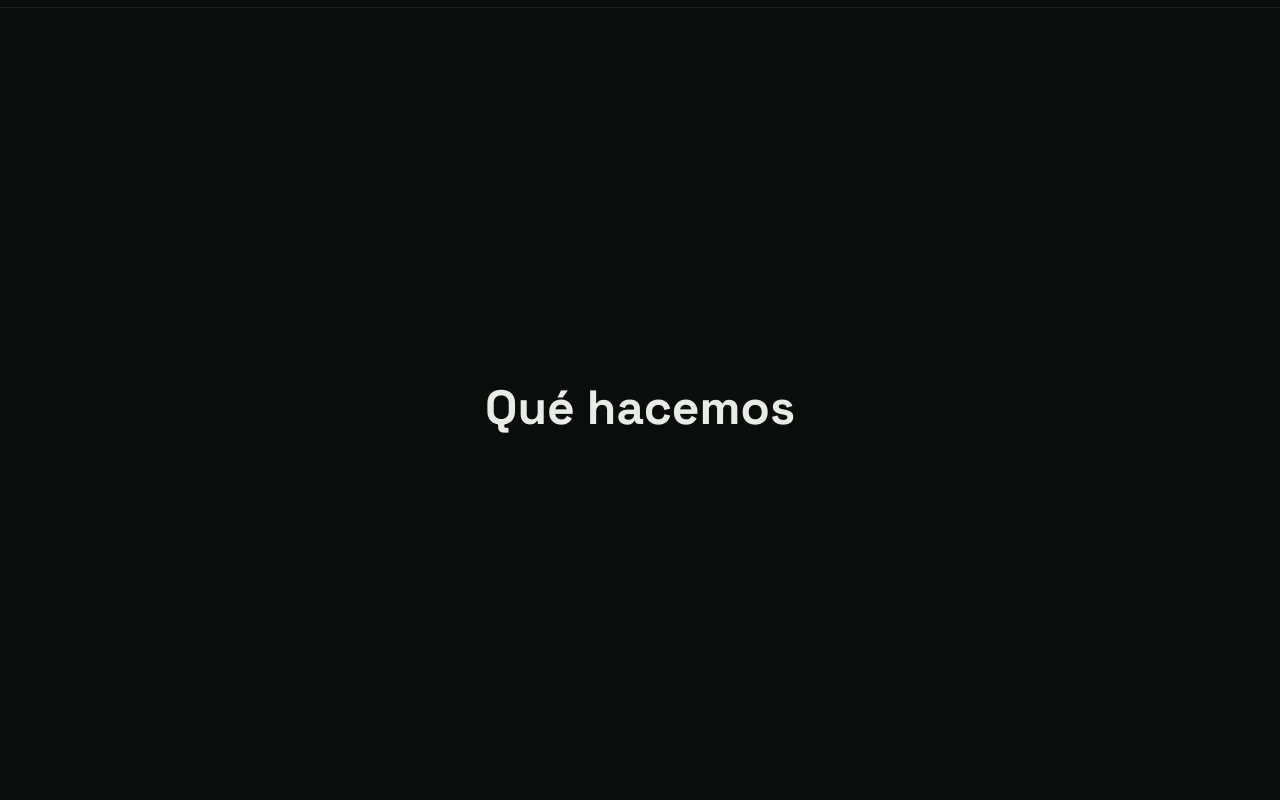
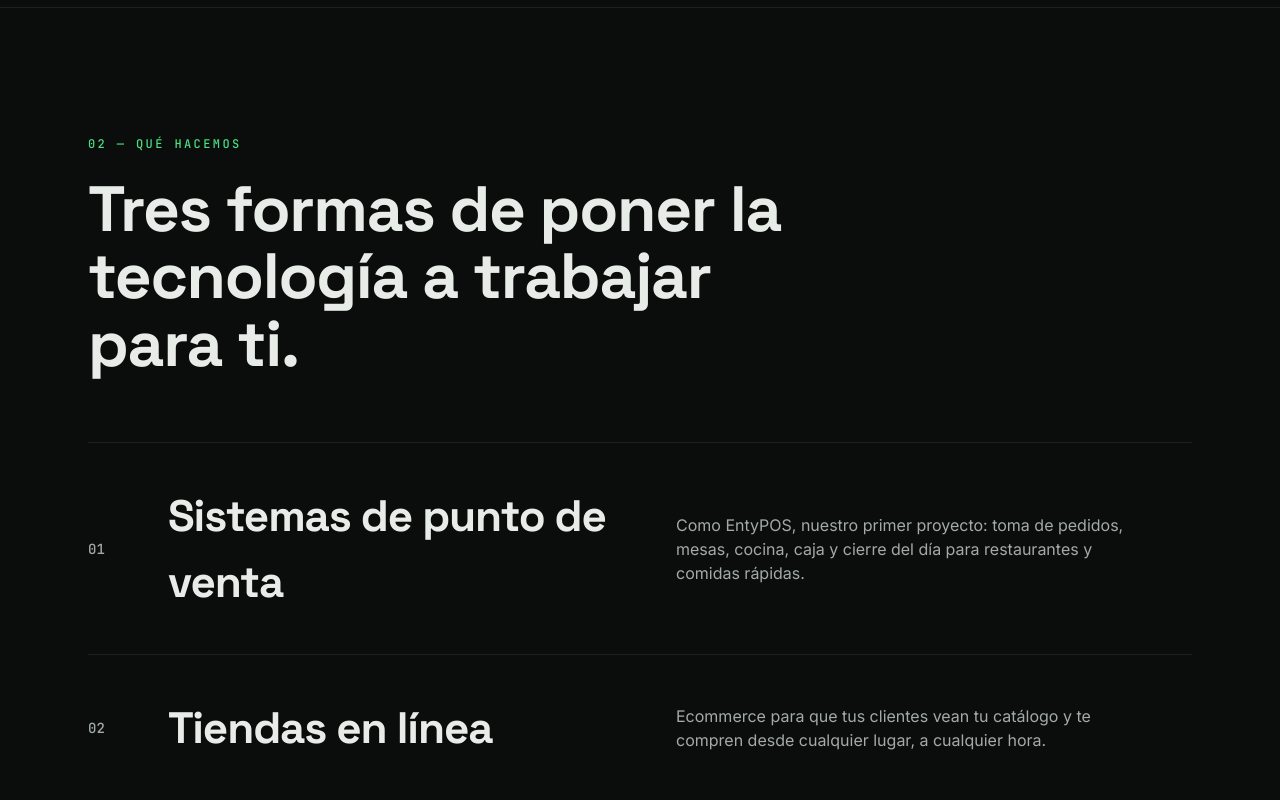
Before and after one commit to Jefemaestro98/EntySoftware-web, a React (Vite) app: page / in a window 1280 px wide. Shown: the part 1800-2600 px from the top of the page. Built offline with nearby package versions, Linux system fonts and the light colour scheme.

Commit message:
feat: sección Qué hacemos con filas animadas al pasar el cursor

```diff
--- a/src/App.tsx
+++ b/src/App.tsx
@@ -4,10 +4,10 @@ import Hero from './components/Hero'
 import About from './components/About'
 import Marquee from './components/Marquee'
 import Reveal from './components/Reveal'
+import Services from './components/Services'
 
 // Secciones de prueba que faltan por construir
 const pruebas = [
-  { id: 'que', titulo: 'Qué hacemos' },
   { id: 'entypos', titulo: 'EntyPOS' },
   { id: 'para', titulo: 'Para qué' },
   { id: 'contacto', titulo: 'Contacto' },
@@ -23,6 +23,7 @@ export default function App() {
         <Hero />
         <About />
         <Marquee />
+        <Services/>
         {pruebas.map((s) => (
           <section
             key={s.id}
--- /dev/null
+++ b/src/components/Services.tsx
@@ -0,0 +1,64 @@
+import { ArrowUpRight } from 'lucide-react'
+import Reveal from './Reveal'
+import SectionLabel from './SectionLabel'
+import { services } from '../data/content'
+
+export default function Services() {
+  return (
+    <section id="que" aria-labelledby="que-title" className="border-t border-line">
+      <div className="mx-auto max-w-6xl px-6 py-20 md:py-32">
+        <SectionLabel number={services.number} label={services.label} />
+        <Reveal>
+          <h2
+            id="que-title"
+            className="mt-6 max-w-3xl font-display text-[clamp(36px,5vw,64px)] leading-[1.05] font-bold tracking-[-0.02em]"
+          >
+            {services.title}
+          </h2>
+        </Reveal>
+
+        <ul className="mt-16 border-t border-line">
+          {services.items.map((item, i) => (
+            <li key={item.title}>
+              <Reveal delay={i * 0.1}>
+                <a
+                  href={item.href}
+                  className="group relative flex flex-wrap items-center gap-x-10 gap-y-3 py-8 outline-none md:py-10"
+                >
+                  {/* Número */}
+                  <span className="w-10 font-mono text-sm text-muted">
+                    {String(i + 1).padStart(2, '0')}
+                  </span>
+
+                  {/* Título: se mueve a la derecha al pasar el cursor */}
+                  <h3 className="min-w-0 flex-[1_1_320px] font-display text-[clamp(26px,3.5vw,44px)] font-bold tracking-tight transition-transform duration-500 ease-[cubic-bezier(0.22,1,0.36,1)] group-hover:translate-x-3 group-focus-visible:translate-x-3 motion-reduce:transition-none">
+                    {item.title}
+                  </h3>
+
+                  {/* Descripción: se aclara al pasar el cursor */}
+                  <p className="min-w-0 flex-[1_1_300px] text-muted transition-colors duration-500 group-hover:text-ink">
+                    {item.text}
+                  </p>
+
+                  {/* Flecha: visible siempre en celular; en escritorio aparece con hover */}
+                  <ArrowUpRight
+                    aria-hidden="true"
+                    size={28}
+                    className="shrink-0 text-accent transition-all duration-500 ease-[cubic-bezier(0.22,1,0.36,1)] md:-translate-x-2 md:opacity-0 md:group-hover:translate-x-0 md:group-hover:opacity-100 md:group-focus-visible:translate-x-0 md:group-focus-visible:opacity-100"
+                  />
+
+                  {/* Línea de abajo: gris fija + verde que se dibuja encima */}
+                  <span aria-hidden="true" className="absolute inset-x-0 bottom-0 h-px bg-line" />
+                  <span
+                    aria-hidden="true"
+                    className="absolute inset-x-0 bottom-0 h-px origin-left scale-x-0 bg-accent transition-transform duration-700 ease-[cubic-bezier(0.22,1,0.36,1)] group-hover:scale-x-100 group-focus-visible:scale-x-100 motion-reduce:transition-none"
+                  />
+                </a>
+              </Reveal>
+            </li>
+          ))}
+        </ul>
+      </div>
+    </section>
+  )
+}
--- a/src/data/content.ts
+++ b/src/data/content.ts
@@ -44,3 +44,26 @@ export const about = {
 }
 
 export const marquee = ['Punto de venta', 'Tiendas en línea', 'Software a la medida', 'Hecho en Colombia']
+
+export const services = {
+  number: 2,
+  label: 'QUÉ HACEMOS',
+  title: 'Tres formas de poner la tecnología a trabajar para ti.',
+  items: [
+    {
+      title: 'Sistemas de punto de venta',
+      text: 'Como EntyPOS, nuestro primer proyecto: toma de pedidos, mesas, cocina, caja y cierre del día para restaurantes y comidas rápidas.',
+      href: '#entypos',
+    },
+    {
+      title: 'Tiendas en línea',
+      text: 'Ecommerce para que tus clientes vean tu catálogo y te compren desde cualquier lugar, a cualquier hora.',
+      href: '#contacto',
+    },
+    {
+      title: 'Software a la medida',
+      text: 'Si tu proceso no cabe en una herramienta genérica, lo analizamos contigo y construimos la solución que tu negocio necesita.',
+      href: '#contacto',
+    },
+  ],
+}
```
